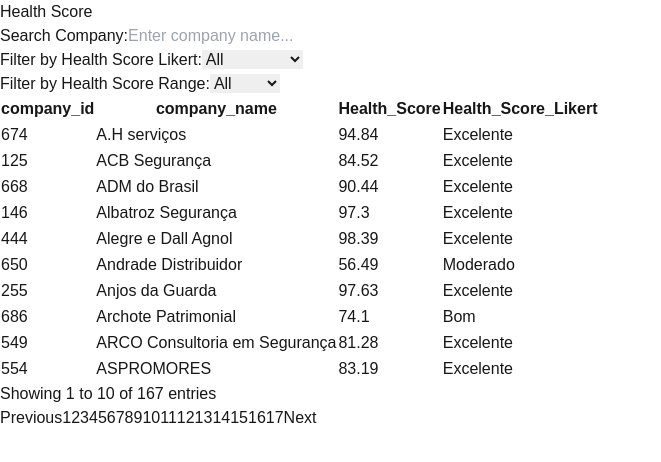
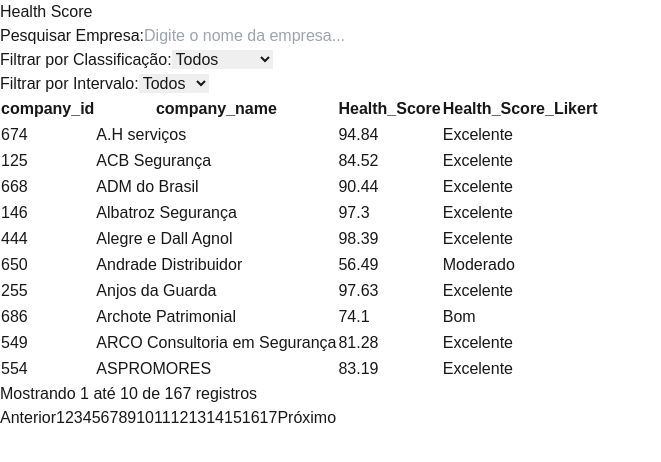
Before and after one commit to walefe-findme/health-score, a Next.js app: page / in a window 1280 px wide. Shown: the top 462 px of the page, without its empty margins (0-661 px from the left). Built offline with nearby package versions, Linux system fonts and the light colour scheme.

Commit message:
translate filters

```diff
--- a/src/components/HealthTable.jsx
+++ b/src/components/HealthTable.jsx
@@ -3,24 +3,24 @@ import React, { useState } from 'react';
 import jsonData from '../../data.json';
 
 function JsonTable() {
-  const [selectedHealthLikert, setSelectedHealthLikert] = useState('All');
-  const [selectedHealthScore, setSelectedHealthScore] = useState('All');
+  const [selectedHealthLikert, setSelectedHealthLikert] = useState('Todos');
+  const [selectedHealthScore, setSelectedHealthScore] = useState('Todos');
   const [searchCompany, setSearchCompany] = useState('');
   const [currentPage, setCurrentPage] = useState(1);
   const itemsPerPage = 10;
   const data = jsonData;
 
   if (data.length === 0) {
-    return <div className="text-center mt-10">No data available</div>;
+    return <div className="text-center mt-10">Nenhum dado disponível</div>;
   }
   const { Sheet1 } = data;
 
-  // Get unique Health_Score_Likert values for filter
-  const uniqueHealthLikerts = ['All', ...new Set(Sheet1.map(item => item.Health_Score_Likert))];
+  // Obter valores únicos de Health_Score_Likert para filtro
+  const uniqueHealthLikerts = ['Todos', ...new Set(Sheet1.map(item => item.Health_Score_Likert))];
 
-  // Get unique Health_Score ranges for filter
+  // Obter intervalos únicos de Health_Score para filtro
   const healthScoreRanges = [
-    'All',
+    'Todos',
     '0-20',
     '21-40',
     '41-60',
@@ -28,12 +28,12 @@ function JsonTable() {
     '81-100'
   ];
 
-  // Filter data based on both selections and search
+  // Filtrar dados com base em ambas as seleções e pesquisa
   const filteredData = Sheet1.filter(item => {
-    const likertMatch = selectedHealthLikert === 'All' || item.Health_Score_Likert === selectedHealthLikert;
+    const likertMatch = selectedHealthLikert === 'Todos' || item.Health_Score_Likert === selectedHealthLikert;
 
     let scoreMatch = true;
-    if (selectedHealthScore !== 'All') {
+    if (selectedHealthScore !== 'Todos') {
       const [min, max] = selectedHealthScore.split('-').map(Number);
       scoreMatch = item.Health_Score >= min && item.Health_Score <= max;
     }
@@ -41,9 +41,9 @@ function JsonTable() {
     const searchMatch = item.company_name.toLowerCase().includes(searchCompany.toLowerCase());
 
     return likertMatch && scoreMatch && searchMatch;
-  }).sort((a, b) => a.company_name.localeCompare(b.company_name)); // Sort alphabetically by company name
+  }).sort((a, b) => a.company_name.localeCompare(b.company_name)); // Ordenar alfabeticamente por nome da empresa
 
-  // Calculate pagination
+  // Calcular paginação
   const totalPages = Math.ceil(filteredData.length / itemsPerPage);
   const startIndex = (currentPage - 1) * itemsPerPage;
   const endIndex = startIndex + itemsPerPage;
@@ -64,18 +64,18 @@ function JsonTable() {
           </h1>
           <div className="flex items-center gap-4 flex-wrap">
             <div className="flex items-center gap-2">
-              <label className="text-sm font-medium text-[#718096]">Search Company:</label>
+              <label className="text-sm font-medium text-[#718096]">Pesquisar Empresa:</label>
               <input
                 type="text"
                 value={searchCompany}
                 onChange={(e) => setSearchCompany(e.target.value)}
-                placeholder="Enter company name..."
+                placeholder="Digite o nome da empresa..."
                 className="rounded border border-[#e2e8f0] px-3 py-1.5 text-[#4a5568]"
               />
             </div>
 
             <div className="flex items-center gap-2">
-              <label className="text-sm font-medium text-[#718096]">Filter by Health Score Likert:</label>
+              <label className="text-sm font-medium text-[#718096]">Filtrar por Classificação:</label>
               <select
                 value={selectedHealthLikert}
                 onChange={(e) => setSelectedHealthLikert(e.target.value)}
@@ -88,7 +88,7 @@ function JsonTable() {
             </div>
 
             <div className="flex items-center gap-2">
-              <label className="text-sm font-medium text-[#718096]">Filter by Health Score Range:</label>
+              <label className="text-sm font-medium text-[#718096]">Filtrar por Intervalo:</label>
               <select
                 value={selectedHealthScore}
                 onChange={(e) => setSelectedHealthScore(e.target.value)}
@@ -137,7 +137,7 @@ function JsonTable() {
                 ) : (
                   <tr>
                     <td colSpan={headers.length} className="text-center p-4 text-[#718096]">
-                      No results found
+                      Nenhum resultado encontrado
                     </td>
                   </tr>
                 )}
@@ -148,7 +148,7 @@ function JsonTable() {
 
         <div className="flex flex-col sm:flex-row justify-between items-center gap-4 text-sm text-[#718096] py-4">
           <div>
-            Showing {startIndex + 1} to {Math.min(endIndex, filteredData.length)} of {filteredData.length} entries
+            Mostrando {startIndex + 1} até {Math.min(endIndex, filteredData.length)} de {filteredData.length} registros
           </div>
           <div className="flex gap-2">
             <button
@@ -156,7 +156,7 @@ function JsonTable() {
               disabled={currentPage === 1}
               className="px-3 py-1 rounded border border-[#e2e8f0] disabled:opacity-50"
             >
-              Previous
+              Anterior
             </button>
             {[...Array(totalPages)].map((_, index) => (
               <button
@@ -176,7 +176,7 @@ function JsonTable() {
               disabled={currentPage === totalPages}
               className="px-3 py-1 rounded border border-[#e2e8f0] disabled:opacity-50"
             >
-              Next
+              Próximo
             </button>
           </div>
         </div>
```
